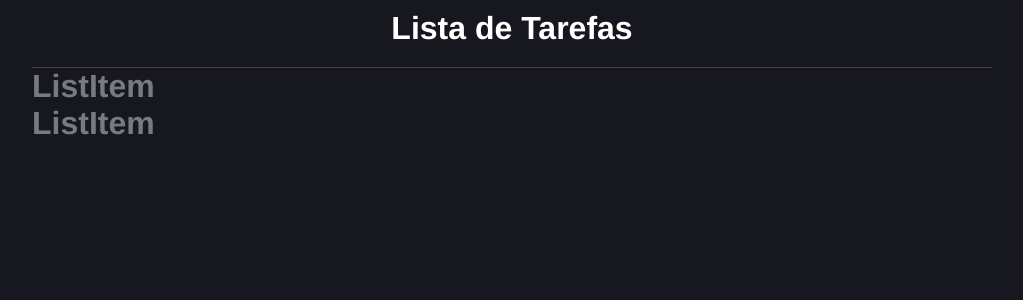
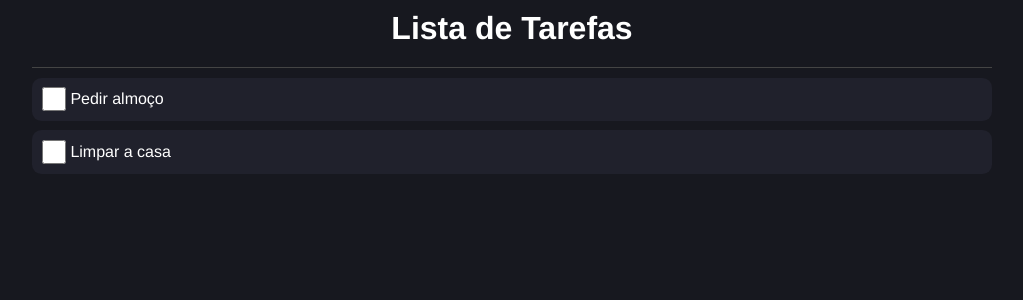
Before and after one commit to LucasMorais1998/react-to-do-list, a React (Vite) app: page / in a window 1280 px wide. Shown: the top 300 px of the page, without its empty margins (128-1151 px from the left). Built offline with nearby package versions, Linux system fonts and the light colour scheme.

Commit message:
add ListItem style

```diff
--- a/src/components/ListItem/index.tsx
+++ b/src/components/ListItem/index.tsx
@@ -1,14 +1,16 @@
 import { Item } from "../../@types/Item";
 
+import { Container } from "./style";
 interface IListItemProps {
   item: Item;
 }
 
 const ListItem = ({ item }: IListItemProps) => {
   return (
-    <div>
-      <h1>ListItem</h1>
-    </div>
+    <Container>
+      <input type="checkbox" />
+      <label htmlFor="">{item.name}</label>
+    </Container>
   );
 };
 
--- a/src/components/ListItem/style.ts
+++ b/src/components/ListItem/style.ts
@@ -1 +1,21 @@
 import styled from "styled-components";
+
+export const Container = styled.div`
+  display: flex;
+  align-items: center;
+  background-color: var(--bg-color-secondary);
+  padding: 0.6rem;
+  border-radius: 0.6rem;
+  margin-top: 0.6rem;
+  margin-bottom: 0.6rem;
+
+  input {
+    width: 1.5rem;
+    height: 1.5rem;
+    margin-right: 0.3rem;
+  }
+
+  label {
+    color: var(--secondary-color);
+  }
+`;
```
